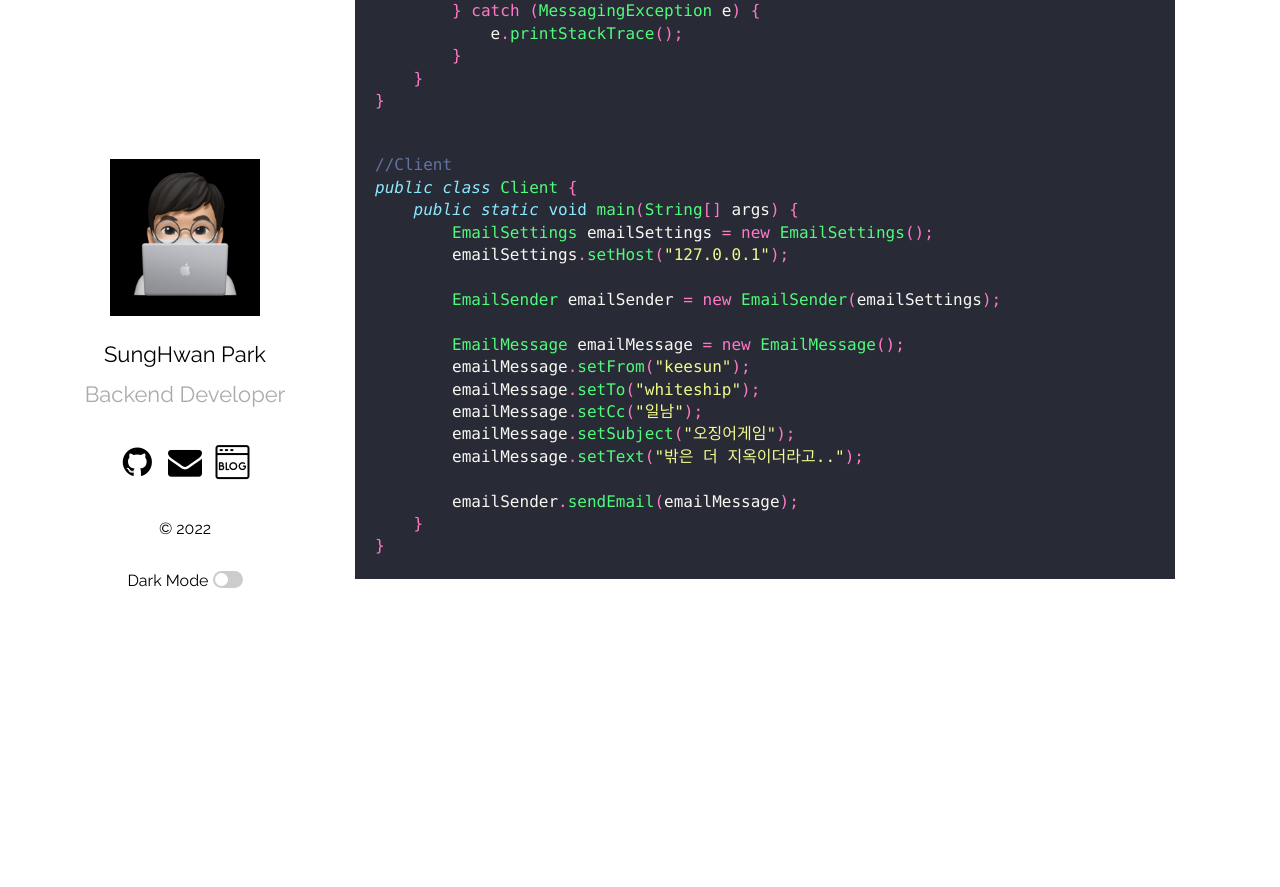
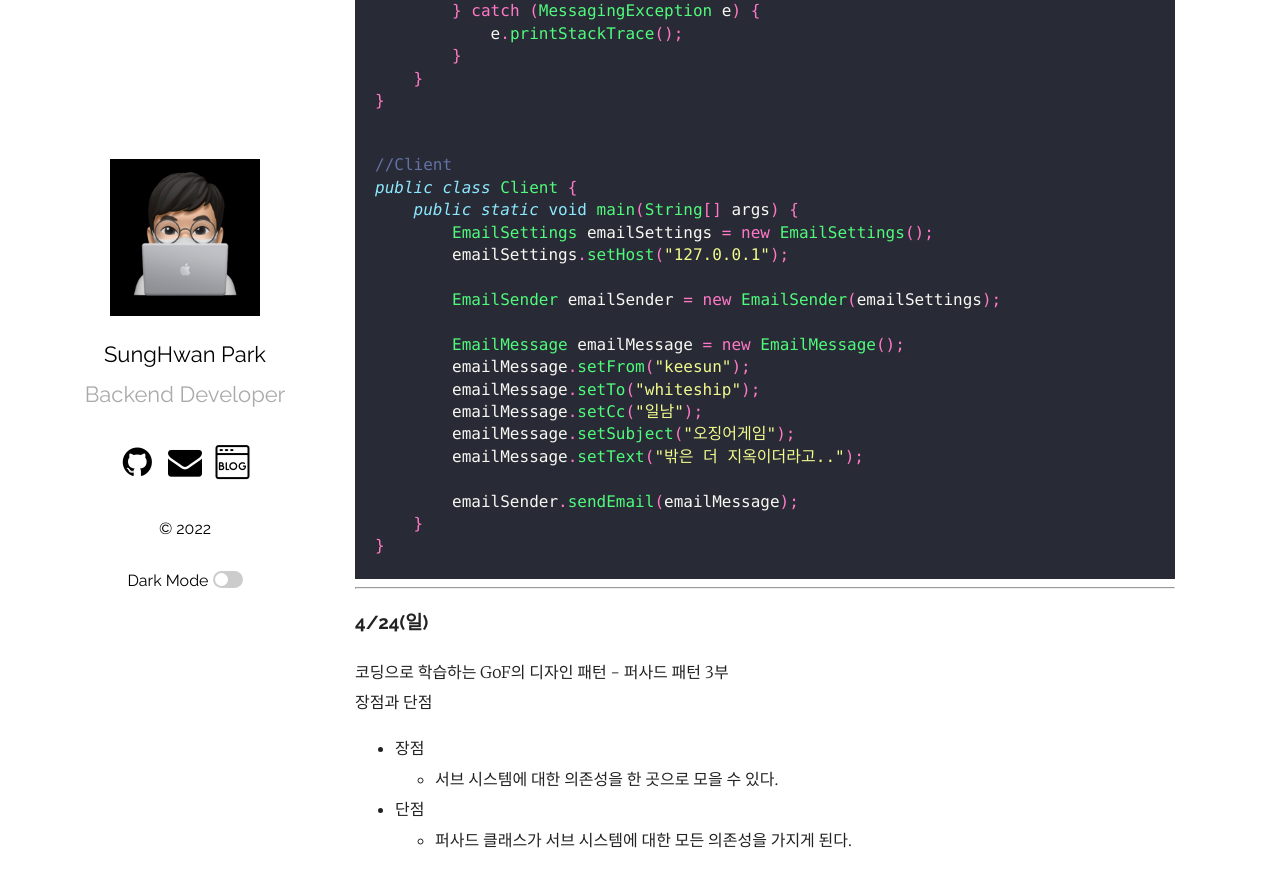
Before and after one commit to park0219/park0219.github.io, a Jekyll site: the page built from _posts/2022-04-01-4월TIL.markdown, in a window 1280 px wide and 900 px high, scrolled down 19821 px. Shown: the top 887 px of the window. Built offline with Jekyll 4.4.1, drawn with Linux system fonts in a browser that asks for light colours; comment, search, counter and statistics services are not loaded; before the commit the page ends 20445 px from its top, so only the background shows below that.

Commit message:
feat: 2022-04-24 TIL 추가

````diff
--- a/_posts/2022-04-01-4월TIL.markdown
+++ b/_posts/2022-04-01-4월TIL.markdown
@@ -922,3 +922,15 @@ public class Client {
     }
 }
 ```
+
+---
+
+### 4/24(일)
+
+코딩으로 학습하는 GoF의 디자인 패턴 - 퍼사드 패턴 3부<br/>
+장점과 단점
+
+-   장점
+    -   서브 시스템에 대한 의존성을 한 곳으로 모을 수 있다.
+-   단점
+    -   퍼사드 클래스가 서브 시스템에 대한 모든 의존성을 가지게 된다.
````
